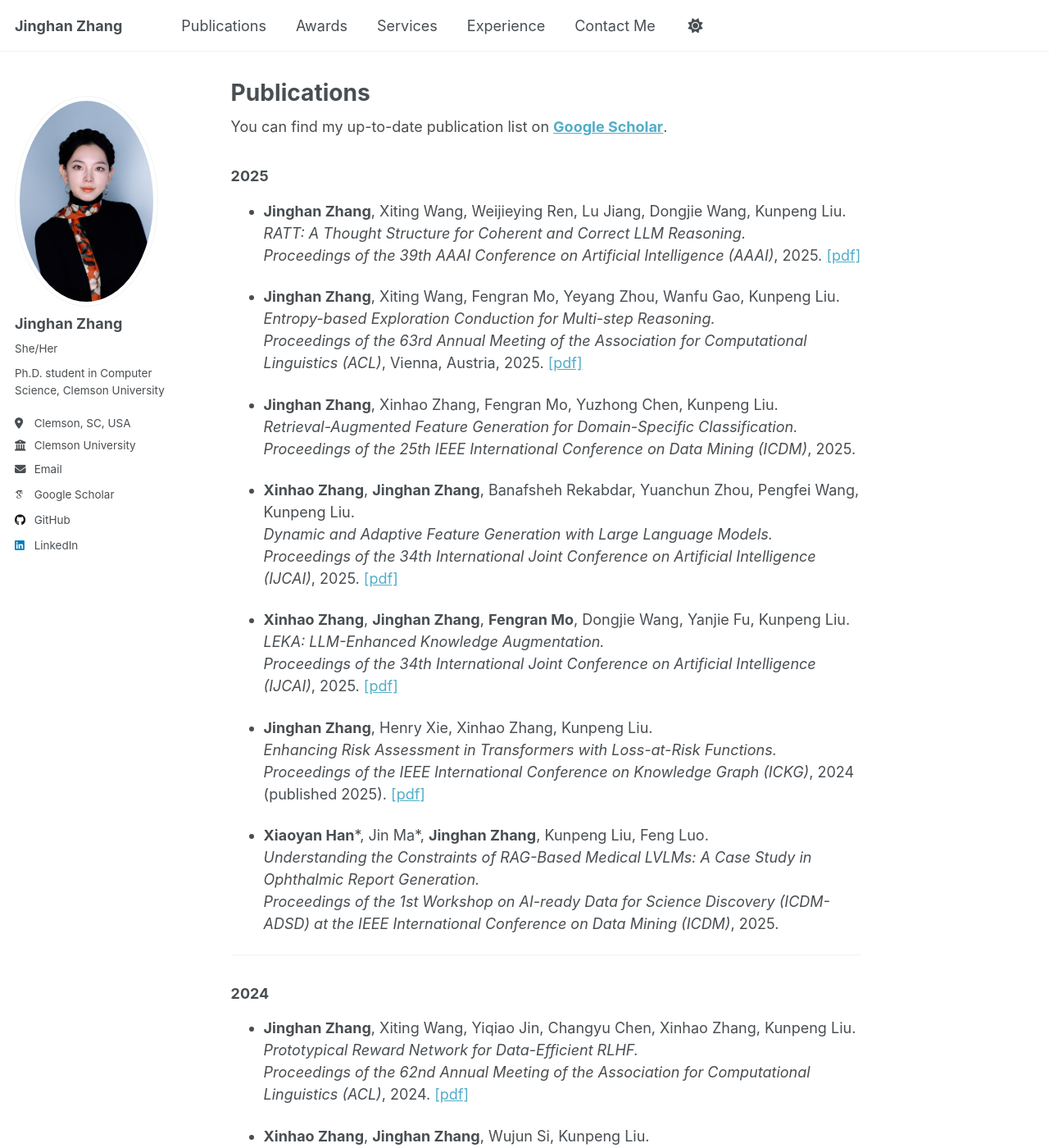
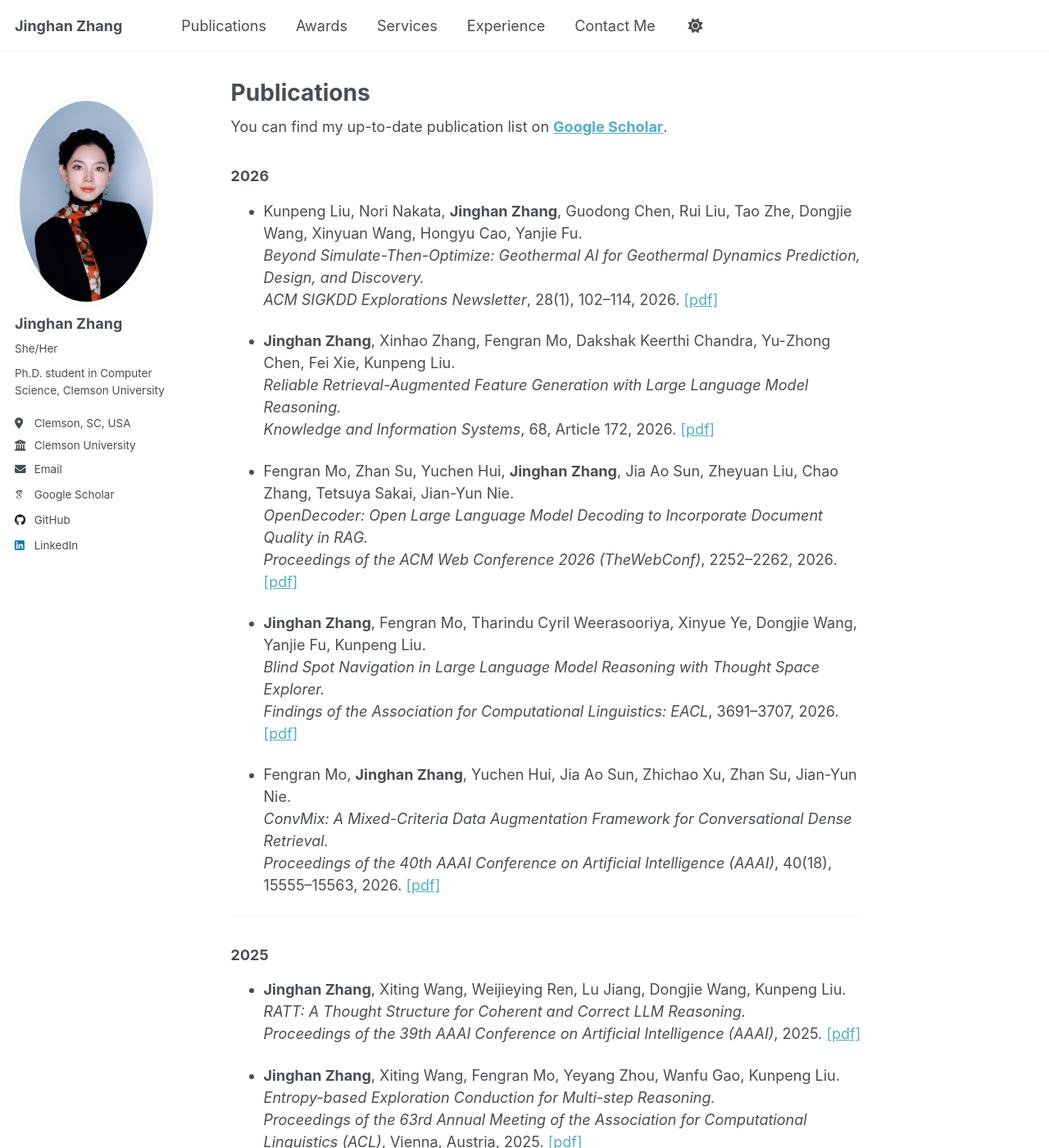
Before and after one commit to jinghanzhang1998/jinghanzhang1998.github.io, a Jekyll site: the page built from _pages/publications.md, in a window 1280 px wide and 1400 px high. Shown: the whole window at 82% size. Built offline with Jekyll 4.4.1, drawn with Linux system fonts in a browser that asks for light colours; some web fonts are replaced; a script that is not in the unit is left out; some of the changed text lies outside the part shown.

Commit message:
Update publications page with six papers

```diff
--- a/_pages/publications.md
+++ b/_pages/publications.md
@@ -8,6 +8,34 @@ toc: true
 
 
 You can find my up-to-date publication list on **[Google Scholar](https://scholar.google.com/citations?user=vq6tSekAAAAJ&hl=en&oi=ao)**.
+
+### 2026
+- Kunpeng Liu, Nori Nakata, **Jinghan Zhang**, Guodong Chen, Rui Liu, Tao Zhe, Dongjie Wang, Xinyuan Wang, Hongyu Cao, Yanjie Fu.
+  _Beyond Simulate-Then-Optimize: Geothermal AI for Geothermal Dynamics Prediction, Design, and Discovery._
+  *ACM SIGKDD Explorations Newsletter*, 28(1), 102–114, 2026.
+  [[pdf]](https://doi.org/10.1145/3820356.3820363)
+
+- **Jinghan Zhang**, Xinhao Zhang, Fengran Mo, Dakshak Keerthi Chandra, Yu-Zhong Chen, Fei Xie, Kunpeng Liu.
+  _Reliable Retrieval-Augmented Feature Generation with Large Language Model Reasoning._
+  *Knowledge and Information Systems*, 68, Article 172, 2026.
+  [[pdf]](https://doi.org/10.1007/s10115-026-02792-4)
+
+- Fengran Mo, Zhan Su, Yuchen Hui, **Jinghan Zhang**, Jia Ao Sun, Zheyuan Liu, Chao Zhang, Tetsuya Sakai, Jian-Yun Nie.
+  _OpenDecoder: Open Large Language Model Decoding to Incorporate Document Quality in RAG._
+  *Proceedings of the ACM Web Conference 2026 (TheWebConf)*, 2252–2262, 2026.
+  [[pdf]](https://doi.org/10.1145/3774904.3792524)
+
+- **Jinghan Zhang**, Fengran Mo, Tharindu Cyril Weerasooriya, Xinyue Ye, Dongjie Wang, Yanjie Fu, Kunpeng Liu.
+  _Blind Spot Navigation in Large Language Model Reasoning with Thought Space Explorer._
+  *Findings of the Association for Computational Linguistics: EACL*, 3691–3707, 2026.
+  [[pdf]](https://aclanthology.org/2026.findings-eacl.191/)
+
+- Fengran Mo, **Jinghan Zhang**, Yuchen Hui, Jia Ao Sun, Zhichao Xu, Zhan Su, Jian-Yun Nie.
+  _ConvMix: A Mixed-Criteria Data Augmentation Framework for Conversational Dense Retrieval._
+  *Proceedings of the 40th AAAI Conference on Artificial Intelligence (AAAI)*, 40(18), 15555–15563, 2026.
+  [[pdf]](https://doi.org/10.1609/aaai.v40i18.38584)
+
+---
 
 ### 2025
 - **Jinghan Zhang**, Xiting Wang, Weijieying Ren, Lu Jiang, Dongjie Wang, Kunpeng Liu.
@@ -20,9 +48,10 @@ You can find my up-to-date publication list on **[Google Scholar](https://schola
   *Proceedings of the 63rd Annual Meeting of the Association for Computational Linguistics (ACL)*, Vienna, Austria, 2025.
   [[pdf]](https://aclanthology.org/2025.findings-acl.201/)
 
-- **Jinghan Zhang**, Xinhao Zhang, Fengran Mo, Yuzhong Chen, Kunpeng Liu.
+- Xinhao Zhang, **Jinghan Zhang**, Fengran Mo, Dakshak Keerthi Chandra, Yu-Zhong Chen, Fei Xie, Kunpeng Liu.
   _Retrieval-Augmented Feature Generation for Domain-Specific Classification._
-  *Proceedings of the 25th IEEE International Conference on Data Mining (ICDM)*, 2025.
+  *Proceedings of the 25th IEEE International Conference on Data Mining (ICDM)*, 943–952, 2025.
+  [[pdf]](https://doi.org/10.1109/ICDM65498.2025.00102)
 
 - **Xinhao Zhang**, **Jinghan Zhang**, Banafsheh Rekabdar, Yuanchun Zhou, Pengfei Wang, Kunpeng Liu.
   _Dynamic and Adaptive Feature Generation with Large Language Models._
```
